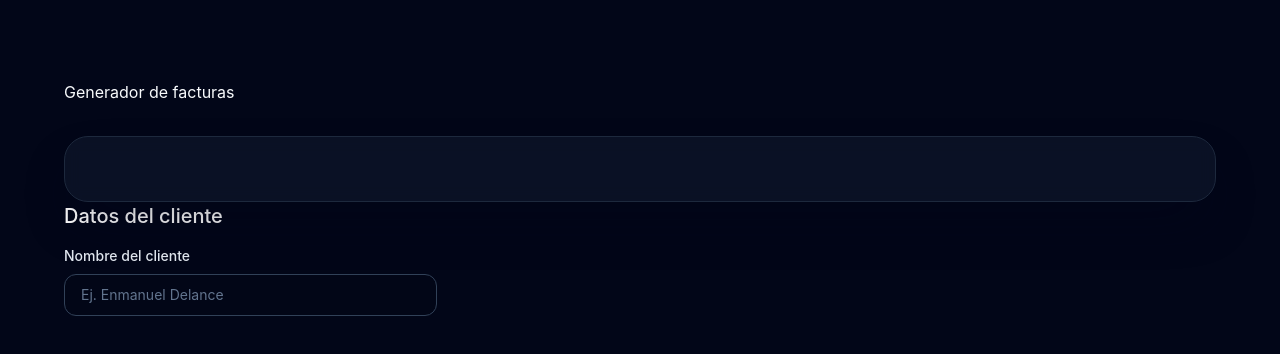
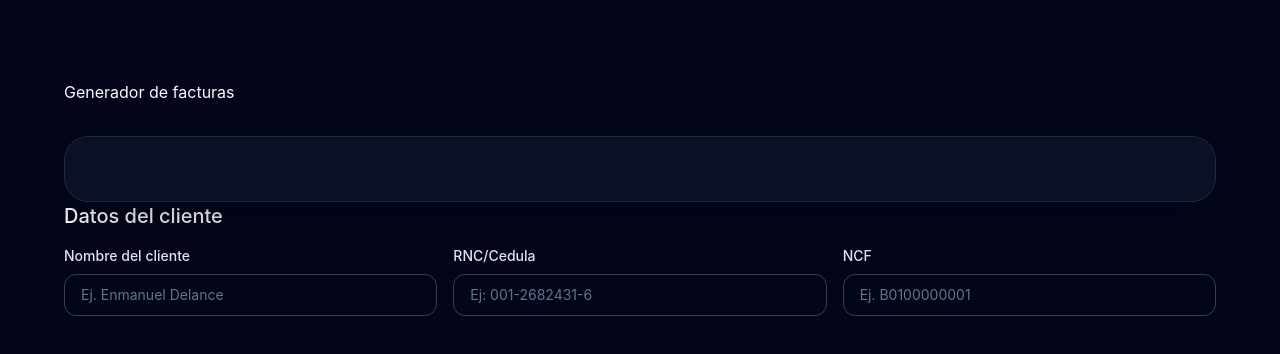
Before and after one commit to edelance21/factura-app, a React (Vite) app in the folder factura-project/: page / in a window 1280 px wide. Shown: the top 354 px of the page. Built offline with nearby package versions, Linux system fonts and the light colour scheme.

Commit message:
Datos del cliente"ClienField" done

```diff
--- a/factura-project/src/components/ClientField.jsx
+++ b/factura-project/src/components/ClientField.jsx
@@ -1,6 +1,6 @@
 import React from 'react'
 
-const ClientField = ({ clientName, errors, onClientNameChange }) => {
+const ClientField = ({ clientName, errors, onClientNameChange, clientDoc, onClientDocChange, clientNfc }) => {
   return (
     <setcion>
         <h2 className='text-lg font-medium text-white sm:text-xl'>Datos del cliente</h2>
@@ -21,7 +21,44 @@ const ClientField = ({ clientName, errors, onClientNameChange }) => {
                 {errors.clientName ? <p className="mt-2 text-xs text-red-400">{errors.clientName}</p> : null}
 
             </div>
+            <div>
+                {/* RNC */}
+                <label htmlFor='client-doc' className='mb-2 block text-sm font-medium text-slate-200'>
+                    RNC/Cedula
+                </label>
+                <input
+                    id='client-doc'
+                    type='text'
+                    value={clientDoc}
+                    onChange={(event) =>
+                        onClientDocChange(event.target.value)
+                    }
+                    placeholder='Ej: 001-2682431-6'
+                    className='w-full rounded-xl border border-slate-700 bg-slate-950/70 px-4 py-2.5 text-sm
+                    text-slate-200 placeholder:text-slate-500 focus:outline-none focus:ring-2 focus:ring-offset-emerald-400/500'
+                />
+                {errors.clientDoc ? <p className="mt-2 text-xs text-red-400">{errors.clientDoc}</p> : null}
 
+            </div>
+            <div>
+            {/* COMPROBANTE FISCAL */}
+            <label htmlFor='client-nfc' className='mb-2 block text-sm font-medium text-slate-200'>
+                NCF
+            </label>
+            <input
+                id='client-nfc'
+                type='text'
+                value={clientNfc}
+                maxLength={11}
+                onChange={(event) =>
+                    onClientNcfChange(event.target.value)
+                }
+                placeholder="Ej. B0100000001"
+                className='w-full rounded-xl border border-slate-700 bg-slate-950/70 px-4 py-2.5 text-sm
+                text-slate-200 placeholder:text-slate-500 focus:outline-none focus:ring-2 focus:ring-emerald-400/50'
+            />
+            {errors.clientNcf ? <p className="mt-2 text-xs text-red-400">{errors.clientNcf}</p> : null}
+            </div>
         </div>
     </setcion>
   )
--- /dev/null
+++ b/factura-project/src/hooks/useInvoiceForm.js
@@ -0,0 +1 @@
+import { useState, useMemo } from "react";
--- a/factura-project/src/pages/HomePage.jsx
+++ b/factura-project/src/pages/HomePage.jsx
@@ -7,6 +7,9 @@ const HomePage = ({ handleSubmit }) => {
 
     const [clientName, setClientName] = useState("");
     const [errors, setErrors] = useState({});
+    const [handleClientName, sethandleClientName] = useState("")
+    const [handleClientDocName, sethandleClientDocName] = useState("")
+    const [handleClientNcfName, sethandleClientNcfName] = useState("")
 
 
   return (
@@ -18,14 +21,20 @@ const HomePage = ({ handleSubmit }) => {
                 </header>
 
                 {/* FORMULARIO PRINCIPAL */}
-                <form onSubmit={handleSubmit}
-                className='rounded-3xl border border-slate-800 bg-slate-900/70 p-5 shadow-2xl shadow-slate-950/40 backdrop-blur sm:p-8'>
-                </form>
+                <form
+                    onSubmit={handleSubmit}
+                    className='rounded-3xl border border-slate-800 bg-slate-900/70 p-5 shadow-2xl shadow-slate-950/40 backdrop-blur sm:p-8'
+                />
+                {/* Cliente */}
                 <ClientField
                 clientName={clientName}
                 errors={errors}
                 onClientNameChange={setClientName}
+                onClientDocName={handleClientDocName}
+                onClientNcfName={handleClientNcfName}
                 />
+                {/* TABLA EDITABLE */}
+
             </>
         </div>
     </section>
```
